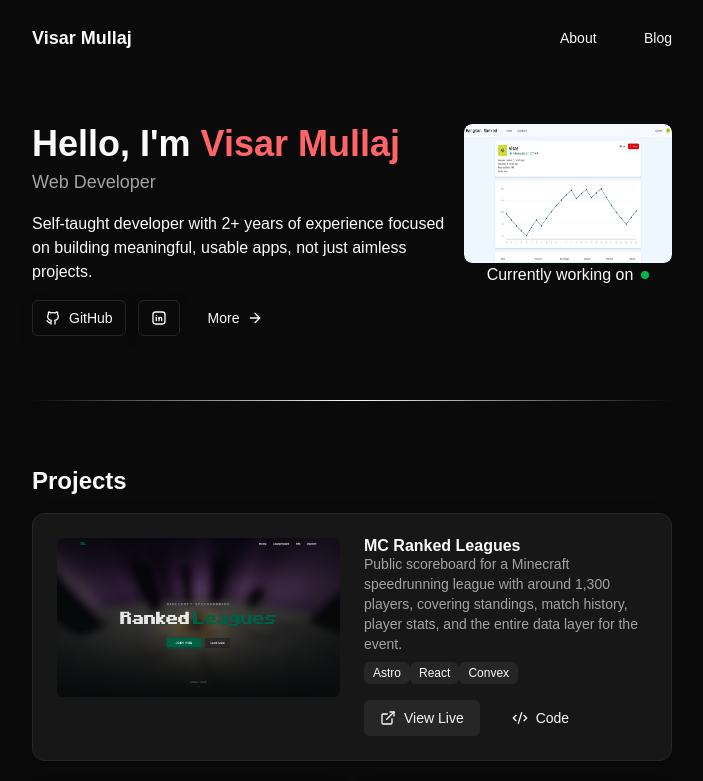
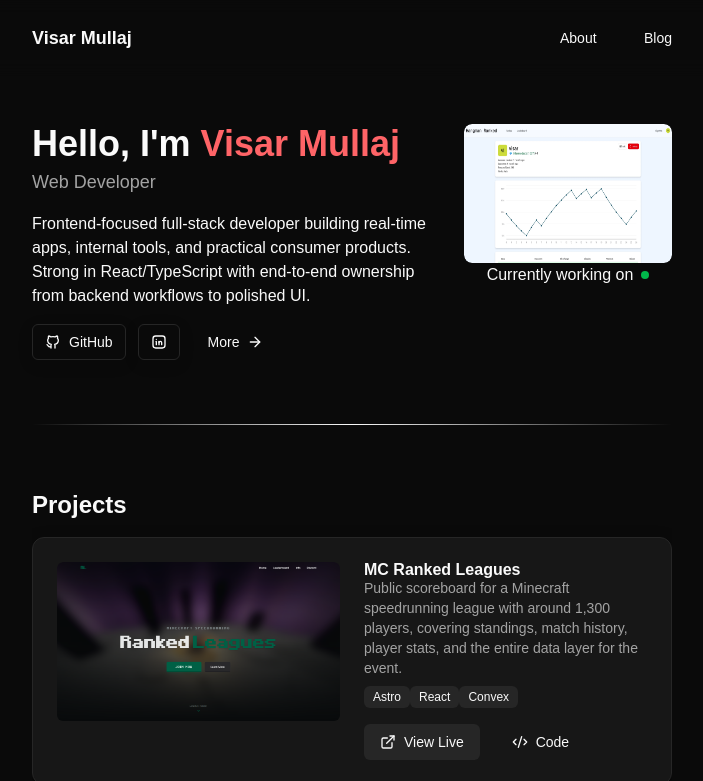
Before and after one commit to Notava1ble/Notava1ble.github.io, an Astro site: page / in a window 1280 px wide. Shown: the top 781 px of the page, without its empty margins (288-991 px from the left). Built offline with nearby package versions, Linux system fonts and the light colour scheme; Astro itself is replaced by a stand-in of ours.

Commit message:
ts remove basepath and update about in header

```diff
--- a/src/components/sections/Header.astro
+++ b/src/components/sections/Header.astro
@@ -20,8 +20,7 @@
       <p class="text-muted-foreground text-lg">Web Developer</p>
     </div>
     <p>
-      Self-taught developer with 2+ years of experience focused on building
-      meaningful, usable apps, not just aimless projects.
+      Frontend-focused full-stack developer building real-time apps, internal tools, and practical consumer products. Strong in React/TypeScript with end-to-end ownership from backend workflows to polished UI.
     </p>
     <div class="flex gap-3">
       <a
```
Also changed, not shown: tsconfig.json (+3 -11 lines).
